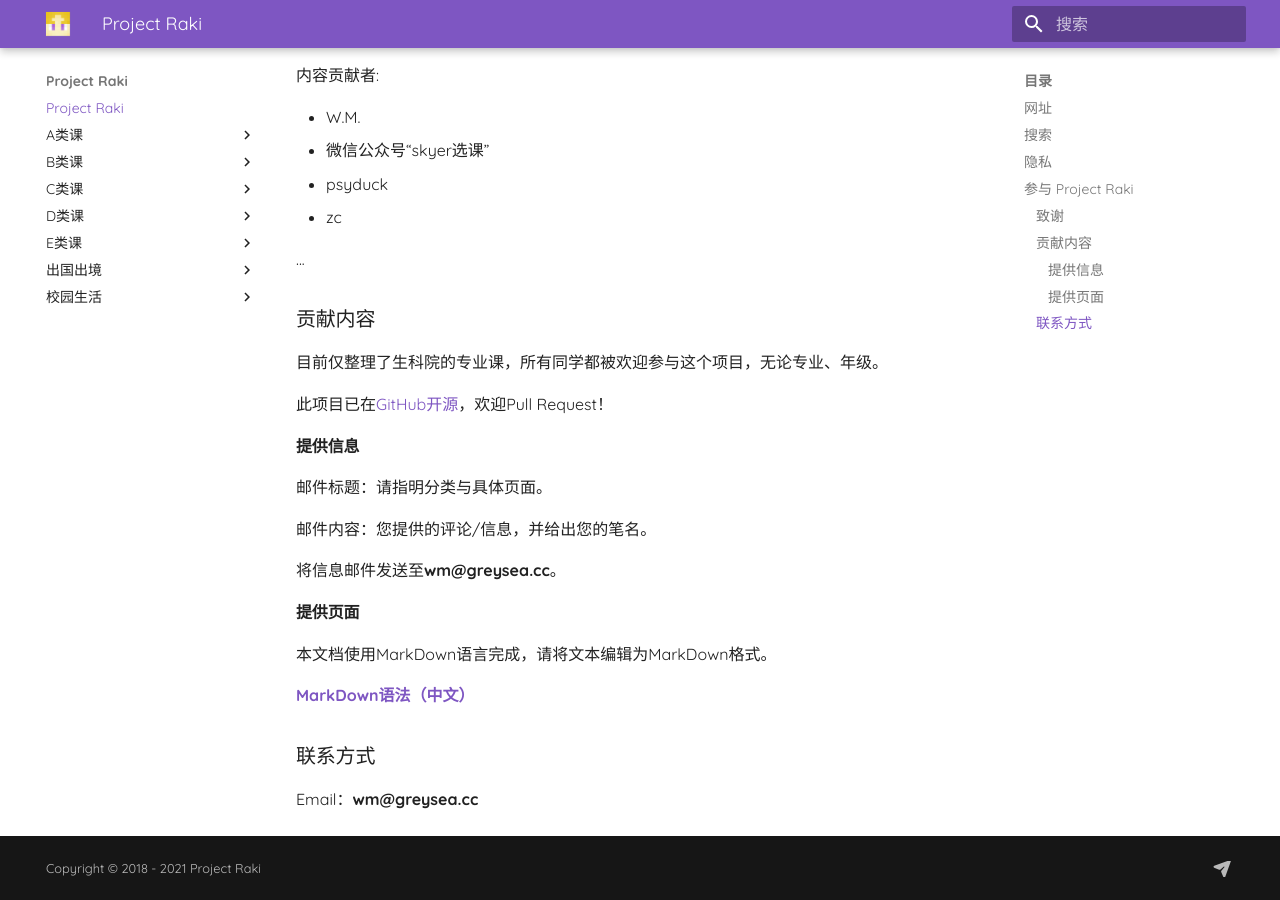
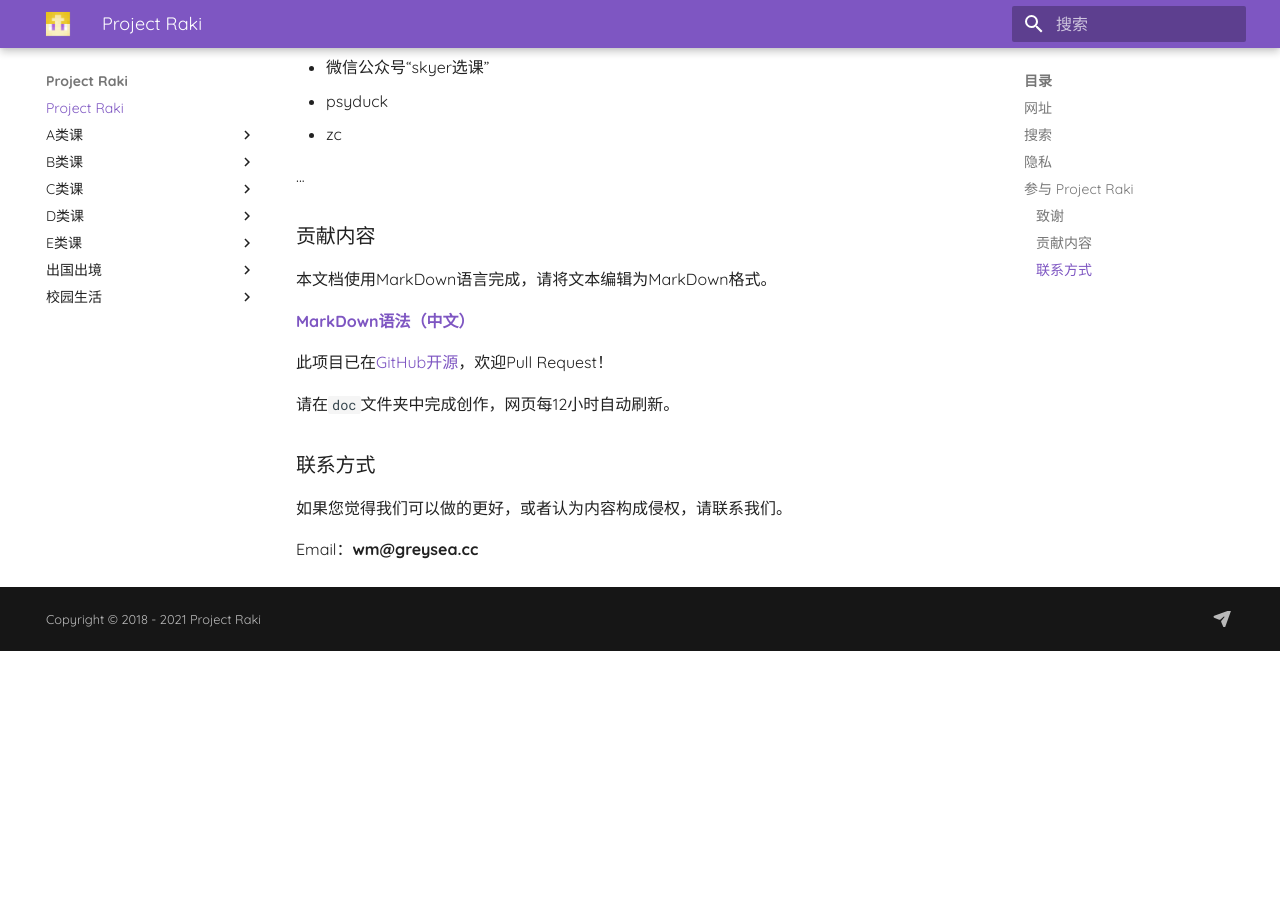
Before and after one commit to Shall-We-Dance/ProjectRaki, an MkDocs documentation site: the page built from docs/index.md, in a window 1280 px wide and 900 px high, scrolled down 1029 px. Built offline with MkDocs 1.6.1 and Material for MkDocs 9.7.7, drawn with Linux system fonts in a browser that asks for light colours; after the commit the page ends 1680 px from its top, so only the background shows below that; some of the changed text lies outside the part shown.

Commit message:
Update index.md

```diff
--- a/docs/index.md
+++ b/docs/index.md
@@ -1,12 +1,8 @@
 # Project Raki
 
-Raki的中文名是拉克酒，透明无色，加水会变白。
+Welcome to Project Raki, a project for everyone in Nankai University.
 
-我们在这里记录N大的生存指南。
-
--- W.M.
-
-Last Update: Dec. 5, 2021 (UTC-8)
+我们已经完全在[GitHub开源](https://github.com/Shall-We-Dance/ProjectRaki)啦！
 
 ## 网址
 
@@ -47,26 +43,16 @@ Last Update: Dec. 5, 2021 (UTC-8)
 
 ### 贡献内容
 
-目前仅整理了生科院的专业课，所有同学都被欢迎参与这个项目，无论专业、年级。
-
-此项目已在[GitHub开源](https://github.com/Shall-We-Dance/ProjectRaki)，欢迎Pull Request！
-
-#### 提供信息
-
-邮件标题：请指明分类与具体页面。
-
-邮件内容：您提供的评论/信息，并给出您的笔名。
-
-将信息邮件发送至**wm@greysea.cc**。
-
-#### 提供页面
-
 本文档使用MarkDown语言完成，请将文本编辑为MarkDown格式。
 
 **[MarkDown语法（中文）](https://markdown-zh.readthedocs.io/en/latest/overview/)**
 
+此项目已在[GitHub开源](https://github.com/Shall-We-Dance/ProjectRaki)，欢迎Pull Request！
 
+请在`doc`文件夹中完成创作，网页每12小时自动刷新。
 
 ### 联系方式
 
+如果您觉得我们可以做的更好，或者认为内容构成侵权，请联系我们。
+
 Email：**wm@greysea.cc**
```
